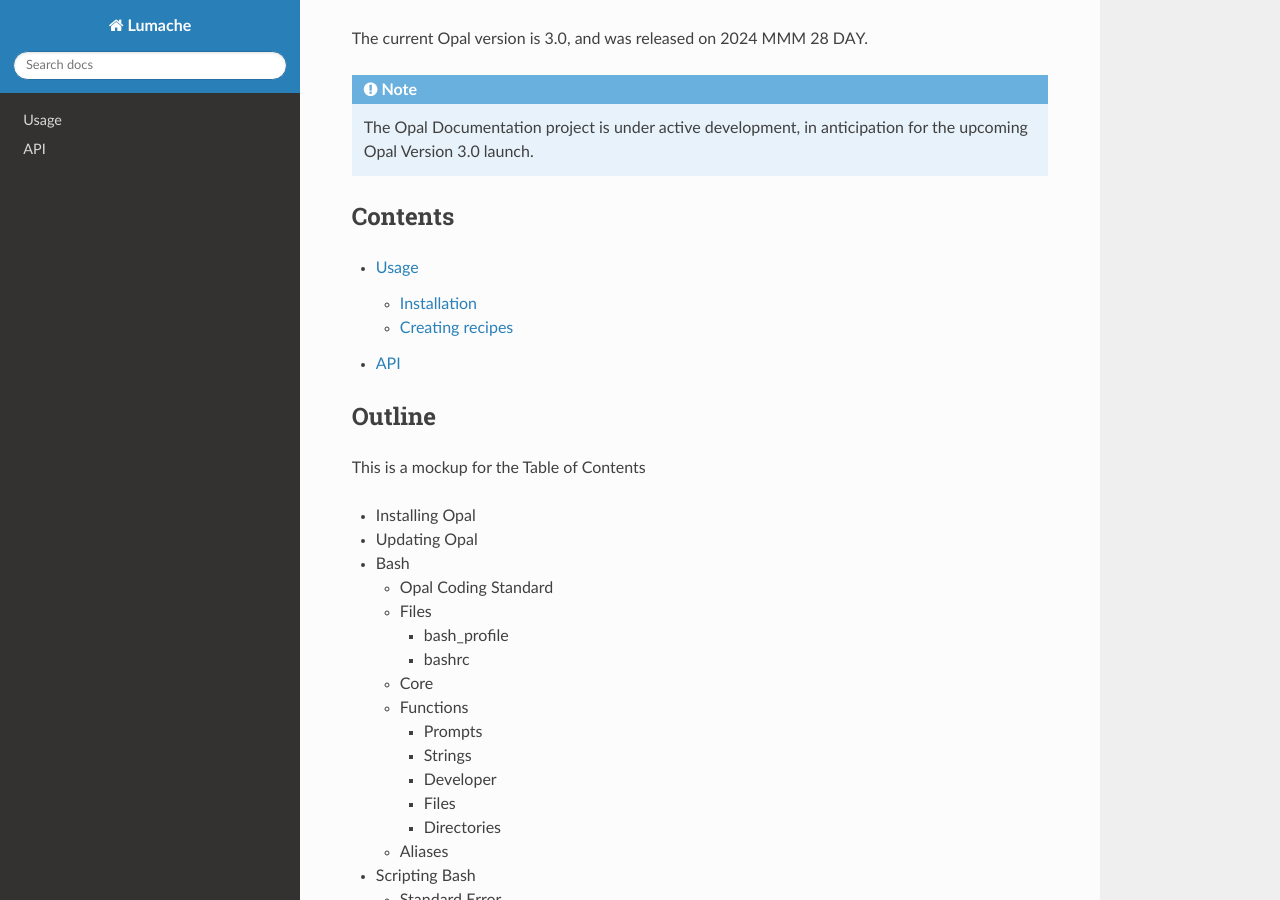
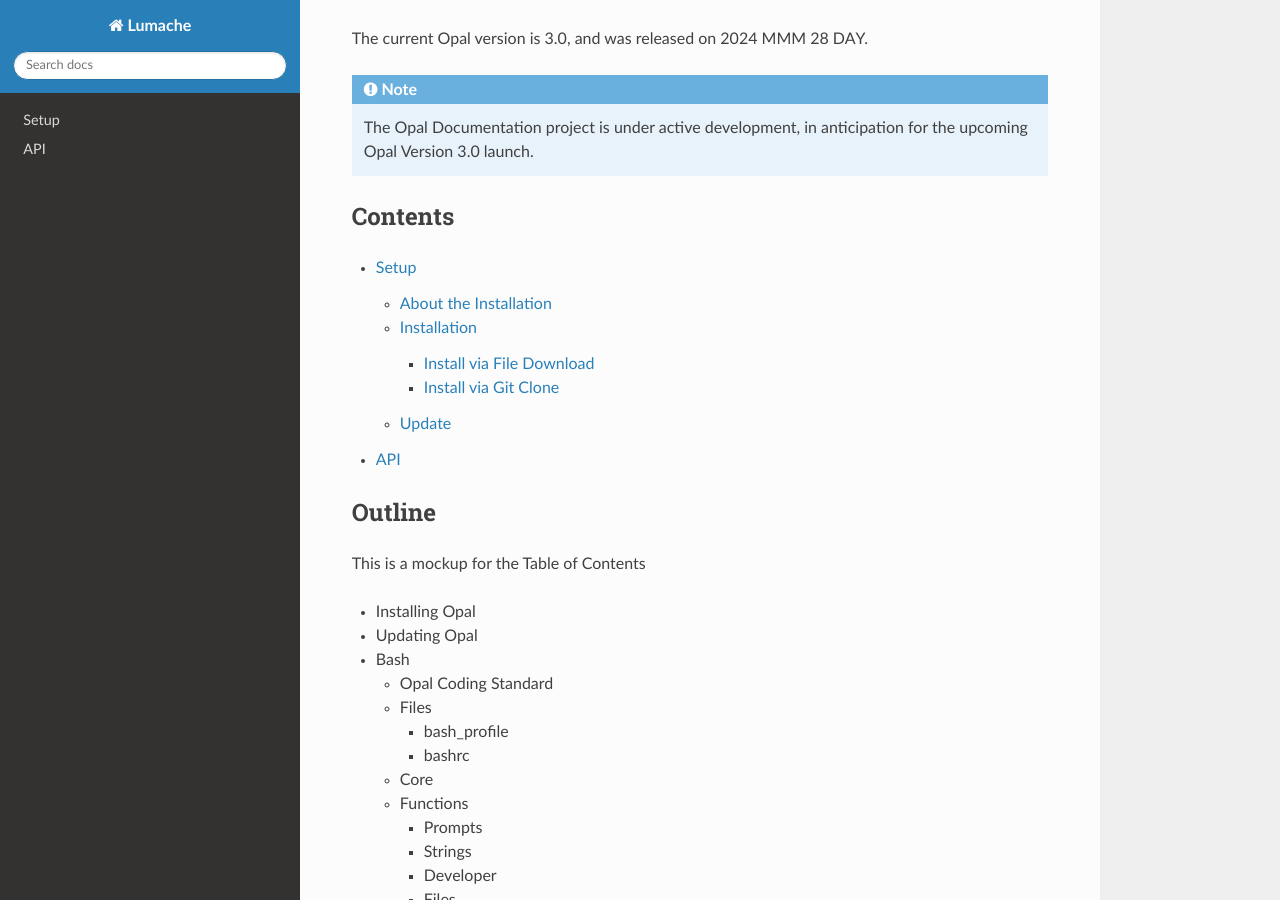
Before and after one commit to andrewwoods/opal-documentation-rtd, a Sphinx documentation site: the page built from docs/source/index.rst, in a window 1280 px wide and 900 px high, scrolled down 333 px. Built offline with Sphinx 7.4.7 and the Read the Docs theme 3.1.0, drawn with Linux system fonts in a browser that asks for light colours; some of the changed lines change nothing that is shown.

Commit message:
Replace tutorial setup instructions
Initial draft of the Installation process. Included some todo text to
show where more work is needed.

```diff
--- a/docs/source/setup.rst
+++ b/docs/source/setup.rst
@@ -1,33 +1,69 @@
-Usage
+Setup
 =====
 
 .. _installation:
 
+About the Installation
+----------------------
+
+TODO: Inform the user about the outcome of the installation process.
+
+
 Installation
 ------------
 
-To use Lumache, first install it using pip:
+There are two installation methods — via file download and git clone. Most
+people will want to use the file download method. This will provide you greater
+control over the Opal version you're running. The second method - git clone -
+is for developers who would like to contribute improvements to the Opal
+Project.
+
+Install via File Download
+^^^^^^^^^^^^^^^^^^^^^^^^^
+
+This is the easiest method, recommended for most users.
+
+1. Visit the `Opal Github <https://github.com/andrewwoods/opal>`_ Repository.
+2. Click the green "Code" button above the file list.
+3. Click the "Download ZIP" text.
+4. Save the file `opal-master.zip` file to your system.
+5. Move the file to your $HOME directory.
+6. Extract the file `opal-master.zip`
+7. Rename the new directory from `opal-master` to `opal`.
 
 .. code-block:: console
 
-   $ pip install lumache
+   $ mv opal-master opal
 
-Creating recipes
-----------------
+8. Run the Install Script
 
-To retrieve a list of random ingredients,
-you can use the ``lumache.get_random_ingredients()`` function:
+.. code-block:: console
 
-.. autofunction:: lumache.get_random_ingredients
+   $ ./opal/install.bash
 
-The ``kind`` parameter should be either ``"meat"``, ``"fish"``,
-or ``"veggies"``. Otherwise, :py:func:`lumache.get_random_ingredients`
-will raise an exception.
 
-.. autoexception:: lumache.InvalidKindError
+Install via Git Clone
+^^^^^^^^^^^^^^^^^^^^^
 
-For example:
+1. Visit the `Opal Github <https://github.com/andrewwoods/opal>`_ Repository.
+2. Click the green "Code" button above the file list.
+3. Click the "Download ZIP" text.
+4. Copy the HTTPS URL `opal-master.zip` file to your system.
+5. Open your Terminal
+6. Clone the repo
 
->>> import lumache
->>> lumache.get_random_ingredients()
-['shells', 'gorgonzola', 'parsley']
+.. code-block:: console
+
+   $ git clone https://github.com/andrewwoods/opal.git
+
+7. Run the Install Script
+
+.. code-block:: console
+
+   $ ./opal/install.bash
+
+
+Update
+------
+
+TODO: Document the update process.
```
